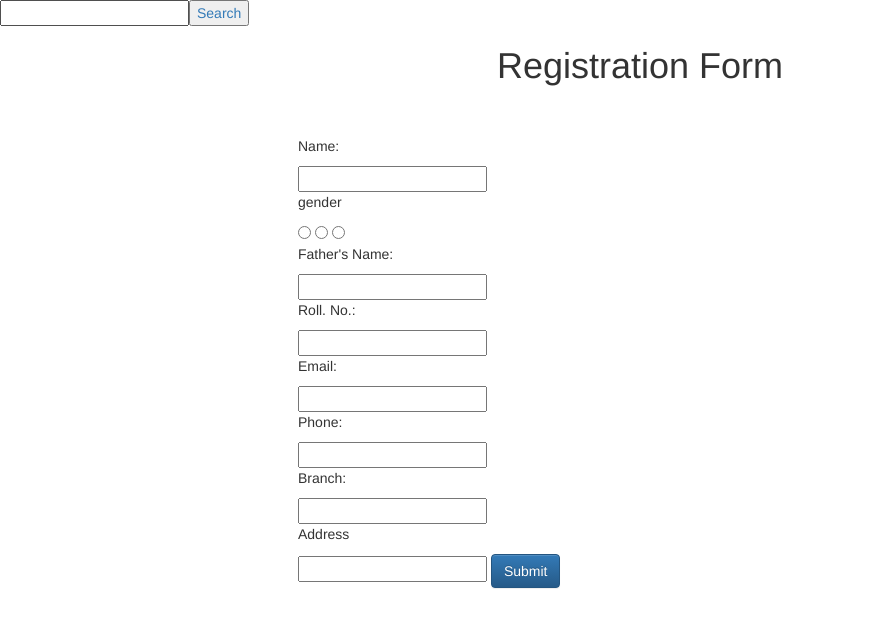
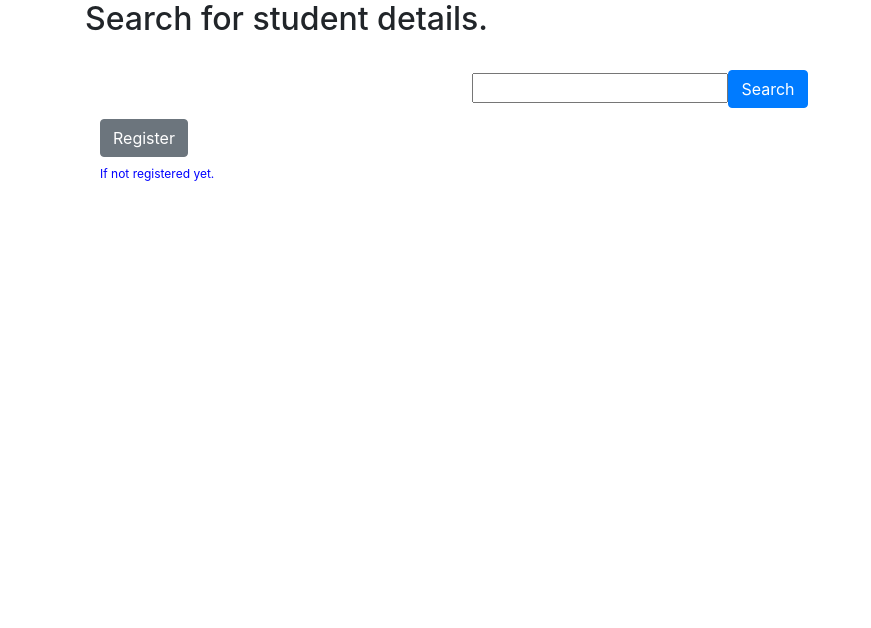
Before and after one commit to prkhrv/dbms_project, a Django app: page / in a window 1280 px wide. Shown: the top 628 px of the page, without its empty margins (0-871 px from the left). Run offline with Django 3.2, Linux system fonts and the light colour scheme; some libraries are stand-ins or nearby versions.

Commit message:
final backend commit

```diff
--- a/studentRegistration/student/views.py
+++ b/studentRegistration/student/views.py
@@ -3,17 +3,7 @@ from .models import student
 from .forms import studentForm
 # Create your views here.
 
-
 def home(request):
-    form = studentForm
-    if request.method == 'POST':
-        form = studentForm(request.POST)
-        if form.is_valid():
-            form.save(commit=True)
-        else:
-            return render(request,'error.html')
-    return render(request, "form.html")
-def details(request):
     if request.method == 'POST':
         try:
             search1 = request.POST.get('username')
@@ -24,3 +14,14 @@ def details(request):
             return render(request, 'details.html',{'search3':search3})
         except student.DoesNotExist:
             return render(request,'error.html')
+    return render(request,"home.html")
+
+def register(request):
+    form = studentForm
+    if request.method == 'POST':
+        form = studentForm(request.POST)
+        if form.is_valid():
+            form.save(commit=True)
+        else:
+            return render(request,'error.html')
+    return render(request, "form.html")
--- a/studentRegistration/studentRegistration/urls.py
+++ b/studentRegistration/studentRegistration/urls.py
@@ -19,8 +19,6 @@ from student import views
 
 urlpatterns = [
     path('admin/', admin.site.urls),
-    path('', views.home , name = "home"),
-    path('details/', views.details , name = "details"),
-
-
+    path('', views.home, name="home" ),
+    path('register', views.register , name = "register"),
 ]
--- a/studentRegistration/templates/form.html
+++ b/studentRegistration/templates/form.html
@@ -9,12 +9,7 @@
 <link rel="stylesheet" href="https://maxcdn.bootstrapcdn.com/bootstrap/3.3.7/css/bootstrap-theme.min.css" integrity="sha384-rHyoN1iRsVXV4nD0JutlnGaslCJuC7uwjduW9SVrLvRYooPp2bWYgmgJQIXwl/Sp" crossorigin="anonymous">
   </head>
   <body>
-      <div class="searchbox">
-        <form method="post">
-          {% csrf_token %}
-          <input type="text" name="username" value=""><a href="details"><button type="button" name="button">Search</button></a>
-        </form>
-      </div>
+
     <div class="container">
       <div class="text-center">
         <h1>Registration Form</h1><br><br>
--- /dev/null
+++ b/studentRegistration/templates/home.html
@@ -0,0 +1,27 @@
+<!DOCTYPE html>
+<html lang="en" dir="ltr">
+  <head>
+    <title></title>
+    <link rel="stylesheet" href="https://stackpath.bootstrapcdn.com/bootstrap/4.1.3/css/bootstrap.min.css" integrity="sha384-MCw98/SFnGE8fJT3GXwEOngsV7Zt27NXFoaoApmYm81iuXoPkFOJwJ8ERdknLPMO" crossorigin="anonymous">
+    <script src="https://code.jquery.com/jquery-3.3.1.slim.min.js" integrity="sha384-q8i/X+965DzO0rT7abK41JStQIAqVgRVzpbzo5smXKp4YfRvH+8abtTE1Pi6jizo" crossorigin="anonymous"></script>
+<script src="https://cdnjs.cloudflare.com/ajax/libs/popper.js/1.14.3/umd/popper.min.js" integrity="sha384-ZMP7rVo3mIykV+2+9J3UJ46jBk0WLaUAdn689aCwoqbBJiSnjAK/l8WvCWPIPm49" crossorigin="anonymous"></script>
+<script src="https://stackpath.bootstrapcdn.com/bootstrap/4.1.3/js/bootstrap.min.js" integrity="sha384-ChfqqxuZUCnJSK3+MXmPNIyE6ZbWh2IMqE241rYiqJxyMiZ6OW/JmZQ5stwEULTy" crossorigin="anonymous"></script>
+
+  </head>
+  <body>
+      <div class="container searchbox">
+        <h2>Search for student details.</h2>
+        <br>
+        <form method="post" style="text-align:center;">
+          {% csrf_token %}
+          <input class="form-group" type="text" name="username" value=""><button class="btn btn-primary" type="submit" name="button">Search</button>
+        </form>
+
+        <div class="container">
+          <a href="register"><button class= "btn btn-secondary" type="button" name="button">Register</button></a>
+          <br>
+          <sub style="color:blue">If not registered yet.</sub>
+        </div>
+      </div>
+  </body>
+</html>
```
Also changed, not shown: studentRegistration/db.sqlite3.
